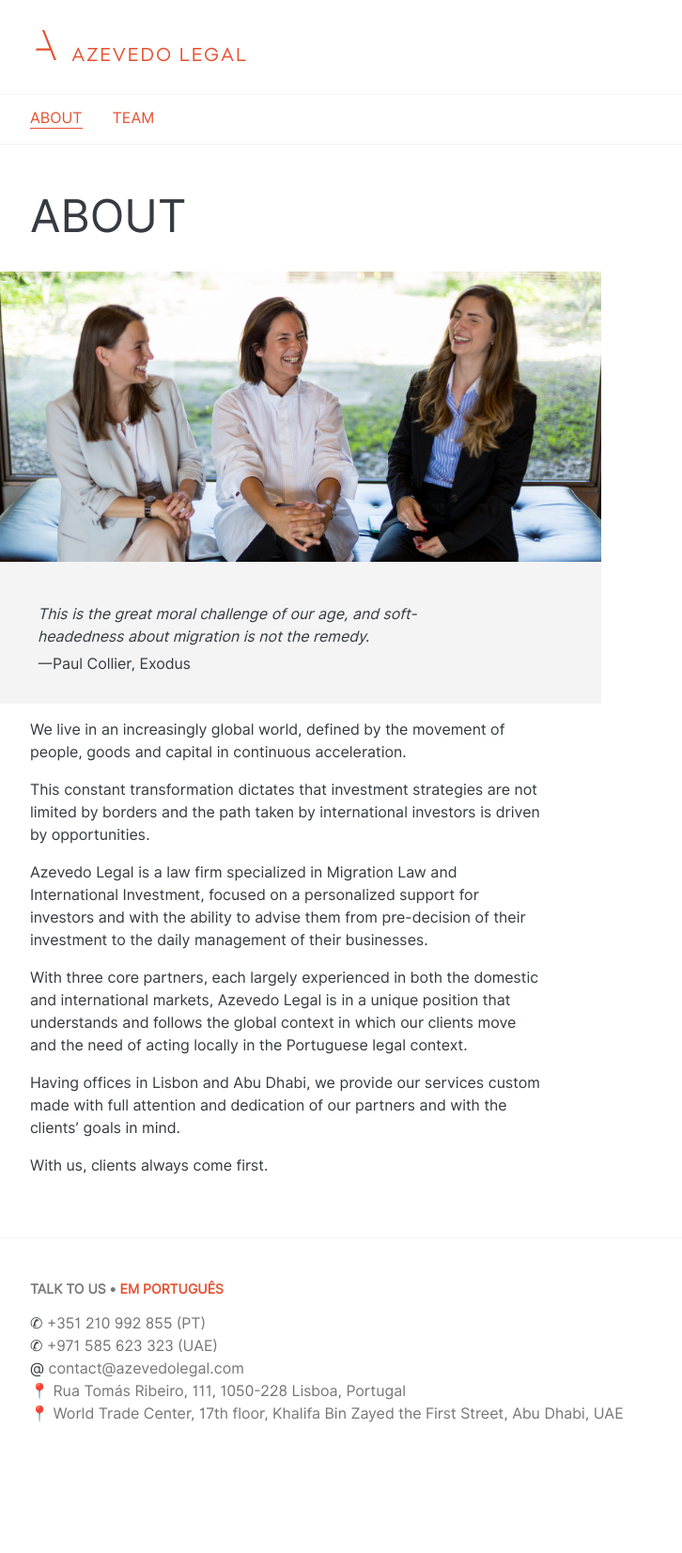
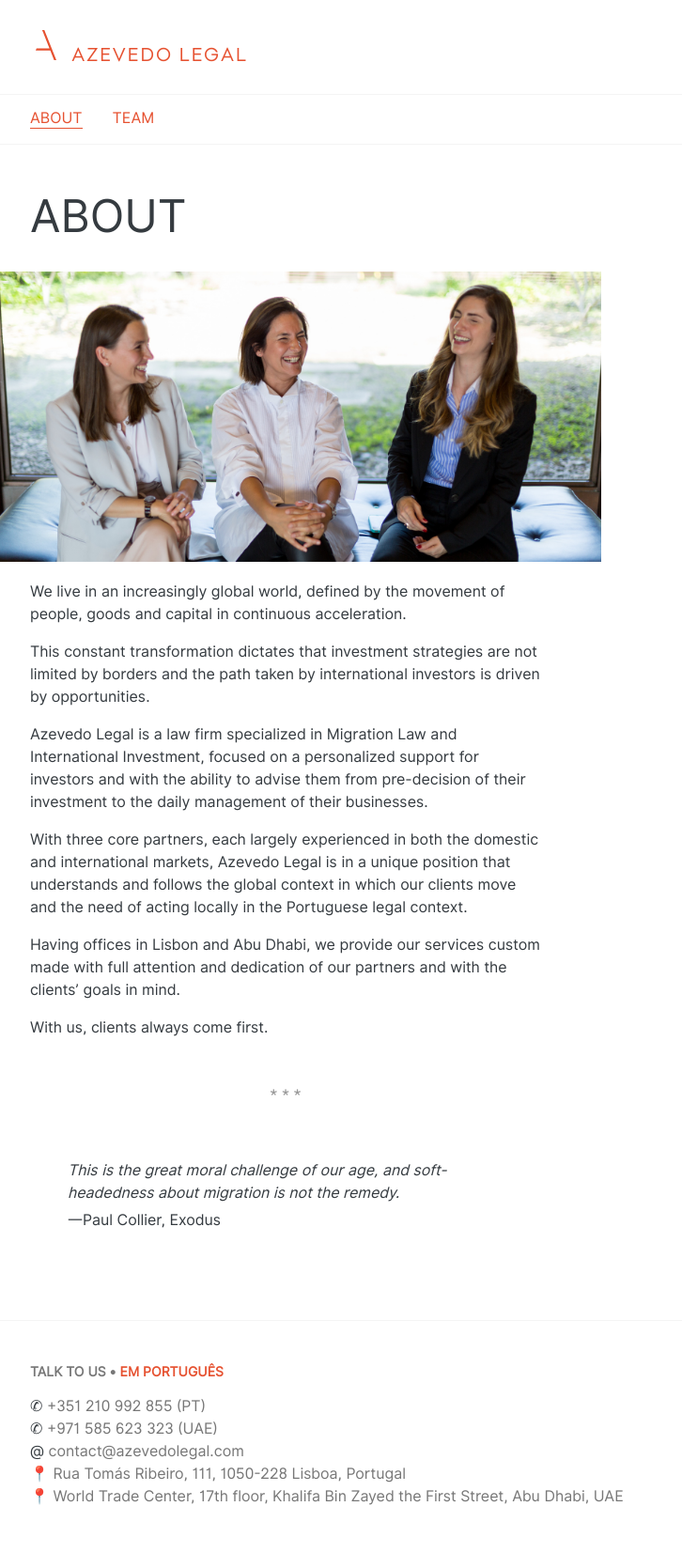
Before and after one commit to stas/azevedolegal.com, a Jekyll site: the page built from en/about.md, in a window 1280 px wide. Shown: the whole page at 94% size, without its empty margins (0-726 px from the left). Built offline with Jekyll 4.4.1, drawn with Linux system fonts in a browser that asks for light colours; nearby versions of some CDN libraries; library files that are not in the unit come from our copies; before the commit the page ends 1565 px from its top, so only the background shows below that.

Commit message:
Updated copies.

```diff
--- a/en/about.md
+++ b/en/about.md
@@ -3,17 +3,8 @@ title: About
 layout: en
 ---
 
-<div class="w-50 bg-near-white">
+<div class="w-50">
   <img src="/assets/team.jpg" alt="Azevedo Legal"/>
-
-  <blockquote class="measure pt3 pb4">
-    <em class="db lh-copy pv2">
-      This is the great moral challenge of our age, and soft-headedness about
-      migration is not the remedy.
-    </em>
-
-    &mdash;Paul Collier, Exodus
-  </blockquote>
 </div>
 
 <div class="w-80 ph4">
@@ -53,4 +44,17 @@ layout: en
     With us, clients always come first.
   </p>
 
+  <p class="lh-copy measure-wide tc pv4 silver">
+    * * *
+  </p>
+
+  <blockquote class="measure pb4">
+    <em class="db lh-copy pv2">
+      This is the great moral challenge of our age, and soft-headedness about
+      migration is not the remedy.
+    </em>
+
+    &mdash;Paul Collier, Exodus
+  </blockquote>
+
 </div>
```
Also changed, not shown: index.md (+1 -1 lines), pt/index.md (+2 -3 lines).
